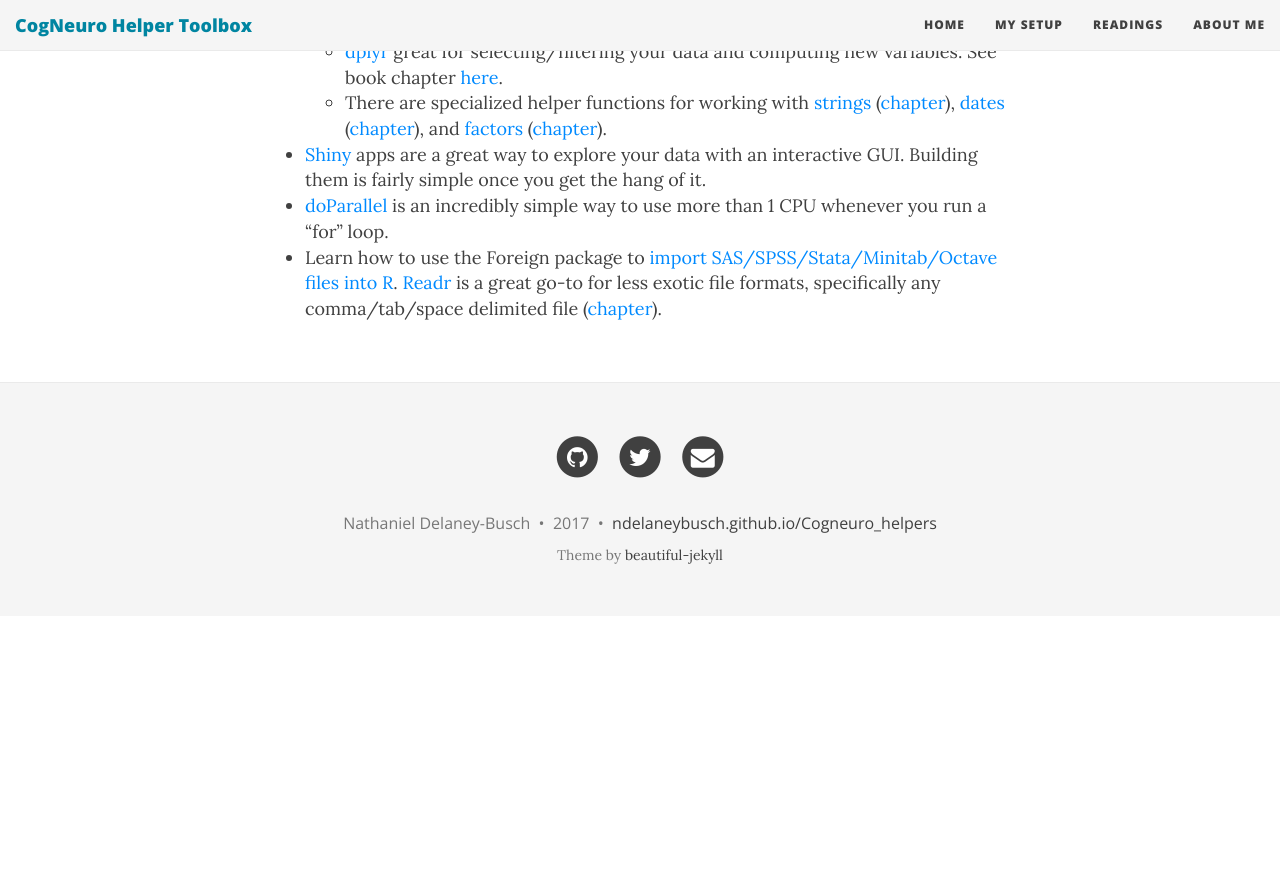
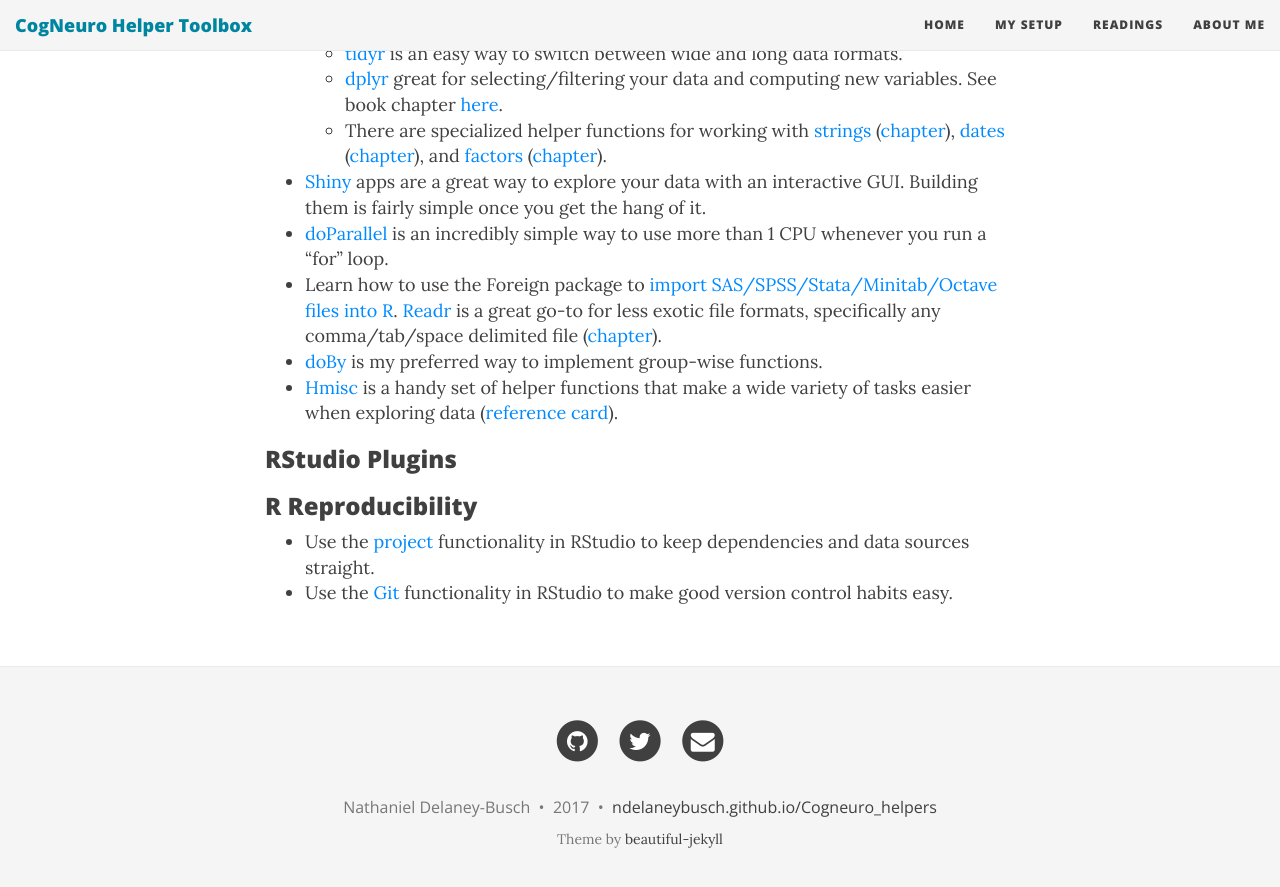
Before and after one commit to ndelaneybusch/Cogneuro_helpers, a Jekyll site: the page built from toolbox.md, in a window 1280 px wide and 900 px high, scrolled down 2726 px. Shown: the top 887 px of the window. Built offline with Jekyll 4.4.1, drawn with Linux system fonts in a browser that asks for light colours; nearby versions of some CDN libraries; before the commit the page ends 3342 px from its top, so only the background shows below that; some of the changed text lies outside the part shown.

Commit message:
Update toolbox.md

```diff
--- a/toolbox.md
+++ b/toolbox.md
@@ -74,3 +73,11 @@
 - [Shiny](https://shiny.rstudio.com) apps are a great way to explore your data with an interactive GUI. Building them is fairly simple once you get the hang of it.
 - [doParallel](https://cran.r-project.org/web/packages/doParallel/vignettes/gettingstartedParallel.pdf) is an incredibly simple way to use more than 1 CPU whenever you run a "for" loop.
 - Learn how to use the Foreign package to [import SAS/SPSS/Stata/Minitab/Octave files into R](http://www.statmethods.net/input/importingdata.html). [Readr](http://readr.tidyverse.org) is a great go-to for less exotic file formats, specifically any comma/tab/space delimited file ([chapter](http://r4ds.had.co.nz/data-import.html)).
+- [doBy](https://cran.r-project.org/web/packages/doBy/vignettes/doBy.pdf) is my preferred way to implement group-wise functions.
+- [Hmisc](http://data.vanderbilt.edu/fh/R/Hmisc/examples.nb.html) is a handy set of helper functions that make a wide variety of tasks easier when exploring data ([reference card](http://biostat.mc.vanderbilt.edu/wiki/pub/Main/Hmisc/Hmisc-refcard.pdf)).
+
+### RStudio Plugins
+
+### R Reproducibility
+- Use the [project](http://r4ds.had.co.nz/workflow-projects.html) functionality in RStudio to keep dependencies and data sources straight.
+- Use the [Git](https://support.rstudio.com/hc/en-us/articles/200532077-Version-Control-with-Git-and-SVN) functionality in RStudio to make good version control habits easy.
```
Also changed, not shown: other parts of toolbox.md (+0 -1 lines).
